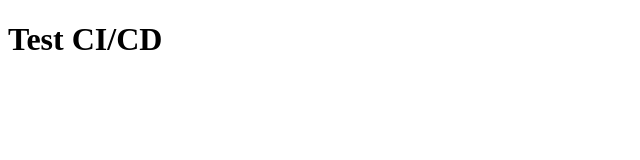
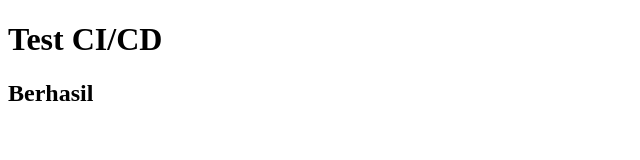
Before and after one commit to ridwanfrzq/sturdy-guide, a plain HTML site: page index.html in a window 1280 px wide. Shown: the whole page, without its empty margins (0-640 px from the left). Drawn offline with Linux system fonts and the light colour scheme.

Commit message:
TEST CI/CD

```diff
--- a/index.html
+++ b/index.html
@@ -7,5 +7,6 @@
 </head>
 <body>
     <h1>Test CI/CD</h1>
+    <h2>Berhasil</h2>
 </body>
 </html>
```
